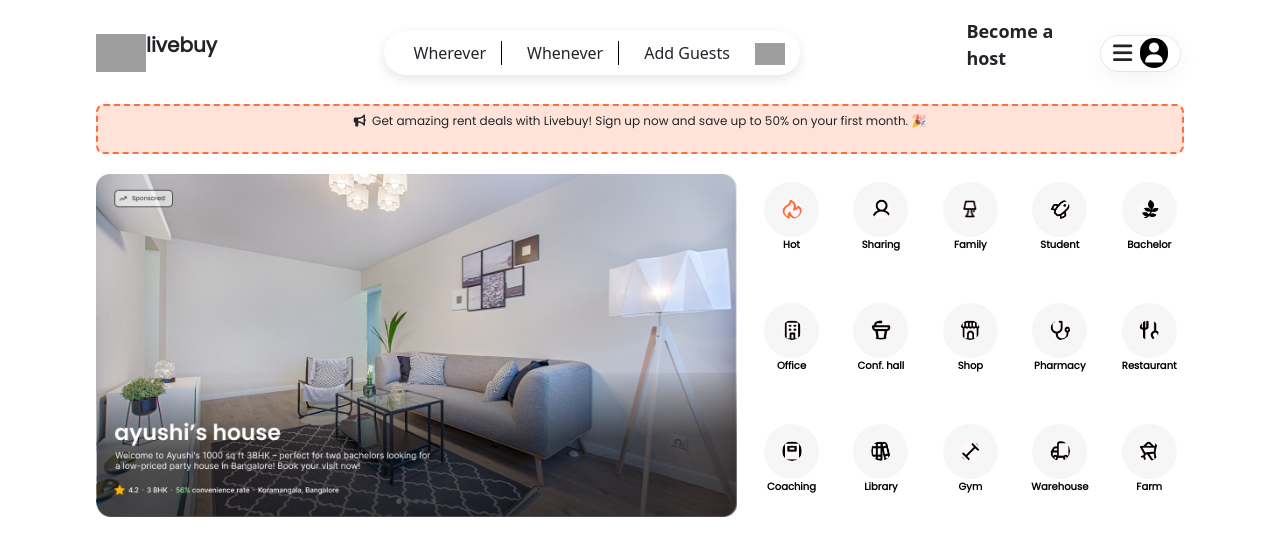
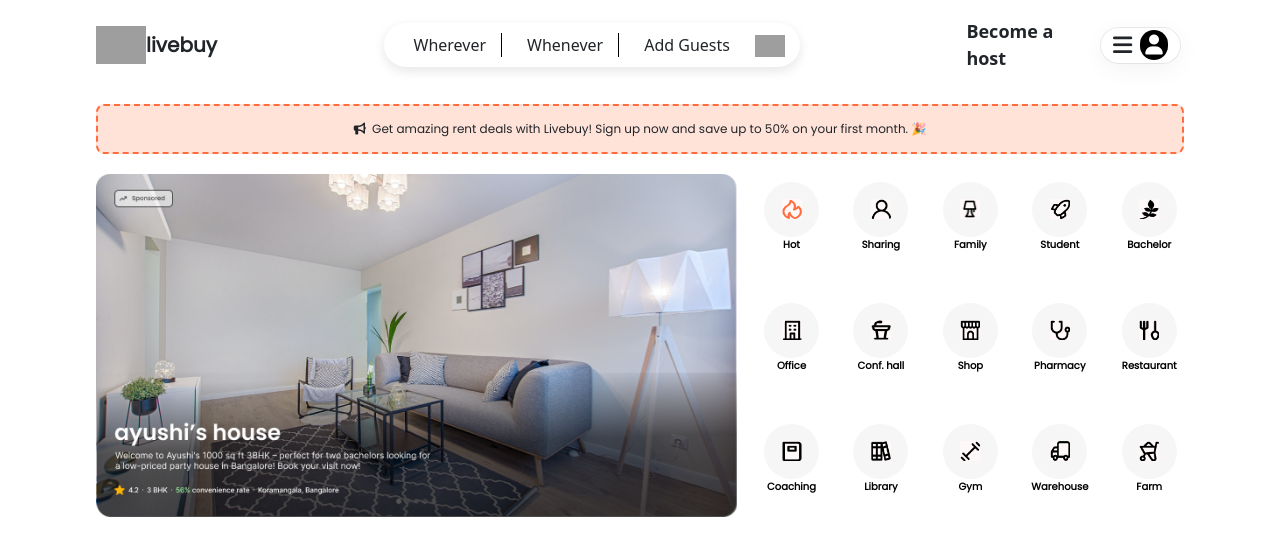
Before and after one commit to suryathink/livebuy, a plain HTML site: page index.html in a window 1280 px wide. Drawn offline with nearby package versions, Linux system fonts and the light colour scheme; grey boxes are pictures that could not be loaded.

Commit message:
styling done

```diff
--- a/styles.css
+++ b/styles.css
@@ -9,15 +9,19 @@ body {
     align-items: center;
     justify-content: center;
     border: 2px dashed #ff6c3e;
-    text-align: center;
+    /* text-align: center; */
     font-family: "Poppins";
     font-size: 12px;
     font-weight: 400;
-    line-height: 18px;
+    /* line-height: 18px; */
     background: #ffe3d9;
     width: 100%;
     height: 50px;
     border-radius: 8px;
+  }
+
+  .deal-banner p{
+    margin: auto;
   }
 
   .navbar {
@@ -39,6 +43,7 @@ body {
     width: 50px;
   }
   .logo p {
+    margin: auto;
     font-weight: 600;
     font-family: "Poppins";
     font-size: 20px;
@@ -90,6 +95,7 @@ body {
   .profile p {
     font-size: 18px;
     font-weight: 600;
+    margin: auto;
   }
   .profile > div:nth-child(2) > i:nth-child(2) {
     color: white;
@@ -117,12 +123,14 @@ body {
 .icon {
     width: 20px;
     height: 20px;
-    border-radius: 50%;
+    border-radius: 10%;
     background-color: #fff8f8;
+    margin: 0%;
   }
 
 
    .icon-parent {
+    padding: 0;
     height: 55px;
     width: 55px;
     background-color: #f6f6f6;
@@ -167,19 +175,9 @@ body {
   gap:20px;
  }
 
- /* .icon-container{ */
-  /* border: 2px solid orangered; */
-  /* margin-top: 30px; */
- /* } */
-
  .carousel-inner{
-  /* border: 2px solid black; */
   width: 100%;
  }
-/*
- .slider-parent > div{
-  width: 50%;
- } */
 
  .icons-text{
     font-family: "Poppins";
```
